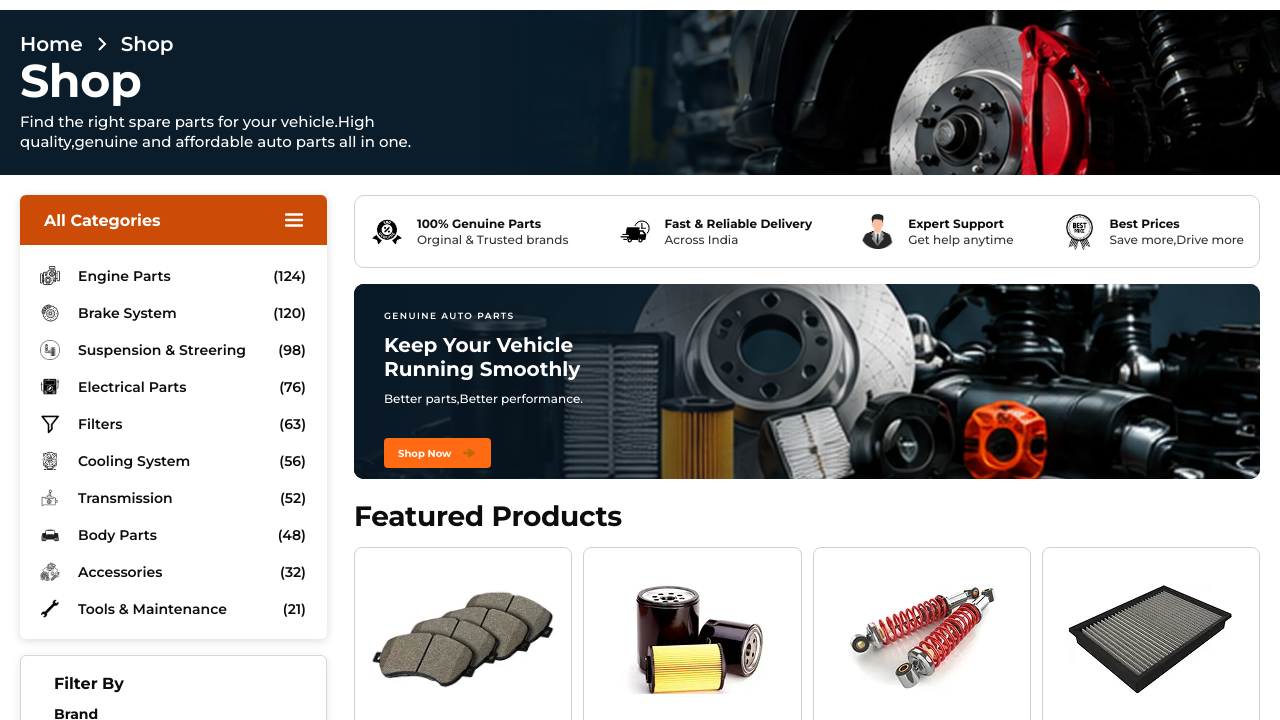
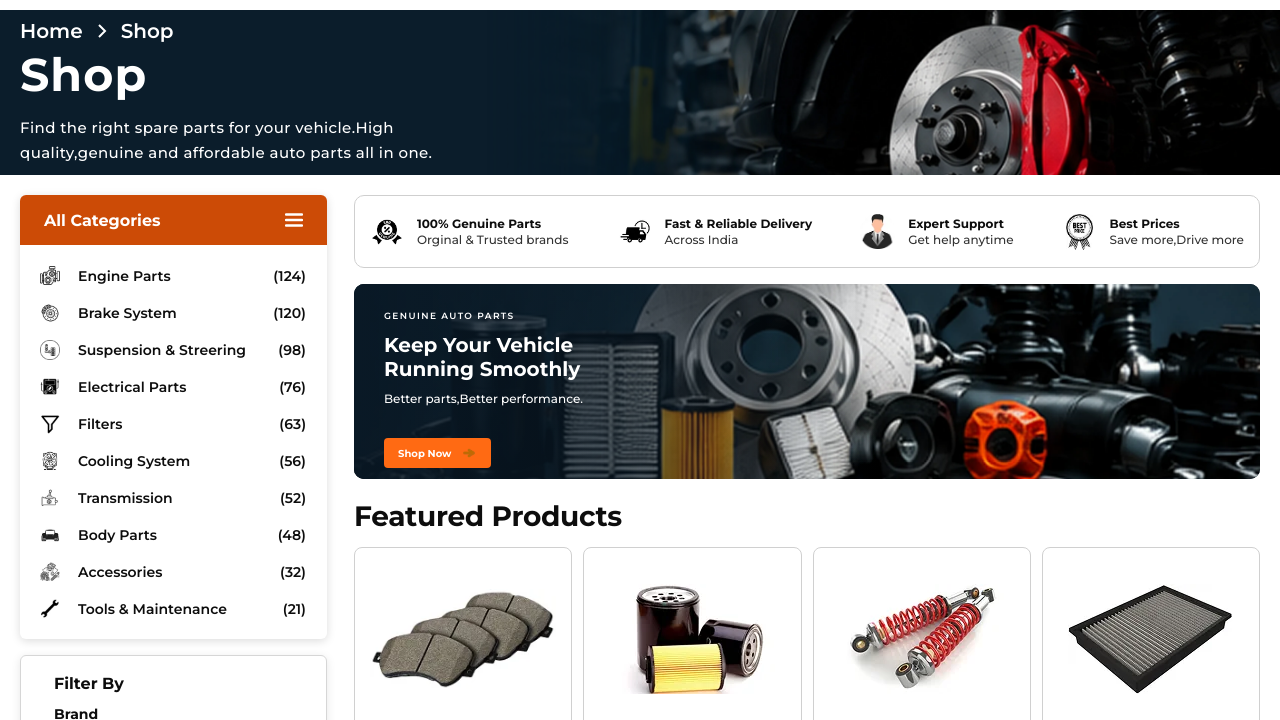
Before and after one commit to Siva-v17/Automobile-Spare, a plain HTML site: page shop.html in a window 1280 px wide. Shown: the part 80-800 px from the top of the page. Drawn offline with nearby package versions, Linux system fonts and the light colour scheme.

Commit message:
Adjust typography styles for shop hero section

```diff
--- a/shop.html
+++ b/shop.html
@@ -300,12 +300,13 @@
     }
 
     .stackly-shop-hero h1{
-        font-size:46px;
-        font-weight:700;
-        line-height:1.1;
-        letter-spacing:-.5px;
-        overflow:hidden;
-        padding-bottom:3px;
+    font-size:46px;
+    font-weight:700;
+    line-height:1.2;          /* was 1.1 */
+    letter-spacing:1px;       /* was -.5px */
+    overflow:hidden;
+    padding-bottom:6px;       /* was 3px, keeps descender of "p" from clipping */
+    margin-top:4px;
     }
 
     .stackly-shop-hero h1 span{
@@ -313,11 +314,12 @@
     }
 
     .stackly-shop-hero p{
-        font-size:15px;
-        font-weight:500;
-        line-height:1.35;
-        max-width:440px;
-        margin-top:2px;
+    font-size:15px;
+    font-weight:500;
+    line-height:1.7;          /* was 1.35 */
+    letter-spacing:.4px;      /* new */
+    max-width:480px;          /* was 440px, gives room for the wider text */
+    margin-top:6px;           /* was 2px */
     }
 
     /* ---------- LAYOUT ---------- */
```
